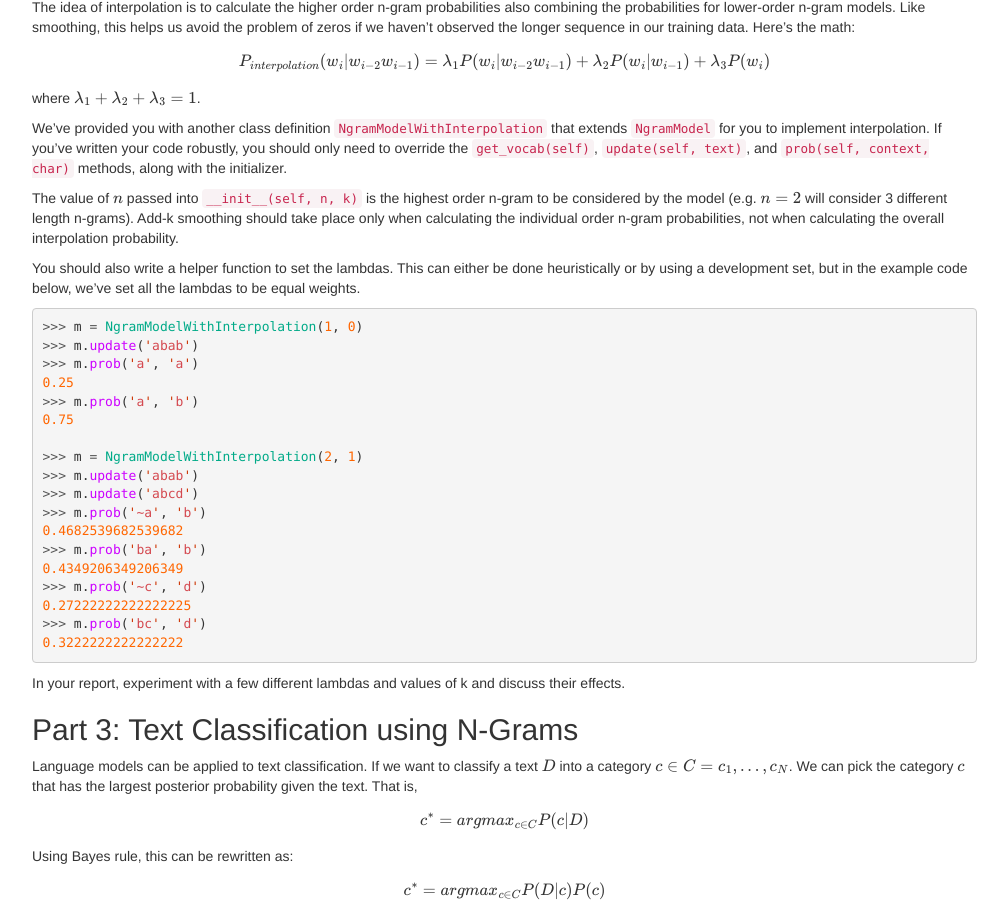
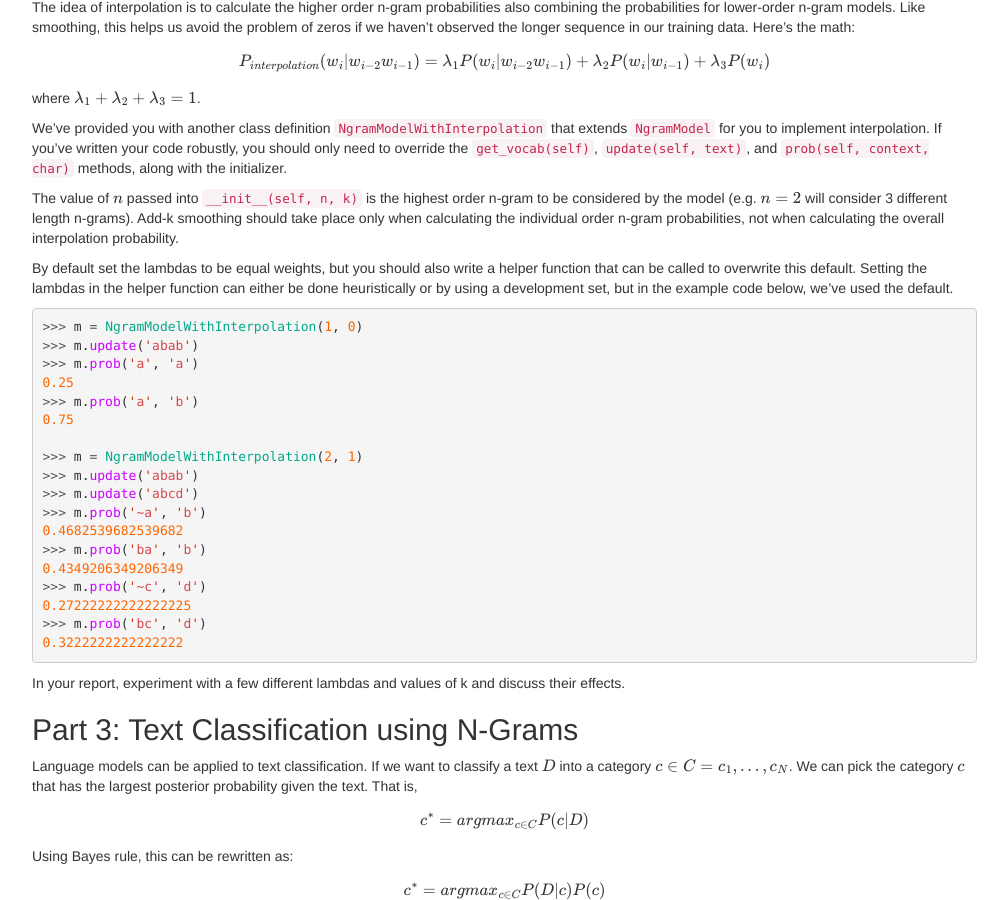
Before and after one commit to computational-linguistics-class/computational-linguistics-class.github.io, a Jekyll site: the page built from assignment5.md, in a window 1280 px wide and 900 px high, scrolled down 4233 px. Shown: the whole window, without its empty margins (233-1241 px from the left). Built offline with Jekyll 4.4.1, drawn with Linux system fonts in a browser that asks for light colours; nearby versions of some CDN libraries; formulas are drawn with MathJax 3; a script that is not in the unit is left out.

Commit message:
require default lambda values

````diff
--- a/assignment5.md
+++ b/assignment5.md
@@ -239,7 +239,7 @@ We've provided you with another class definition `NgramModelWithInterpolation` t
 
 The value of $n$ passed into `__init__(self, n, k)` is the highest order n-gram to be considered by the model (e.g. $n=2$ will consider 3 different length n-grams). Add-k smoothing should take place only when calculating the individual order n-gram probabilities, not when calculating the overall interpolation probability.
 
-You should also write a helper function to set the lambdas. This can either be done heuristically or by using a development set, but in the example code below, we've set all the lambdas to be equal weights.
+By default set the lambdas to be equal weights, but you should also write a helper function that can be called to overwrite this default. Setting the lambdas in the helper function can either be done heuristically or by using a development set, but in the example code below, we've used the default.
 
 ```python
 >>> m = NgramModelWithInterpolation(1, 0)
````
